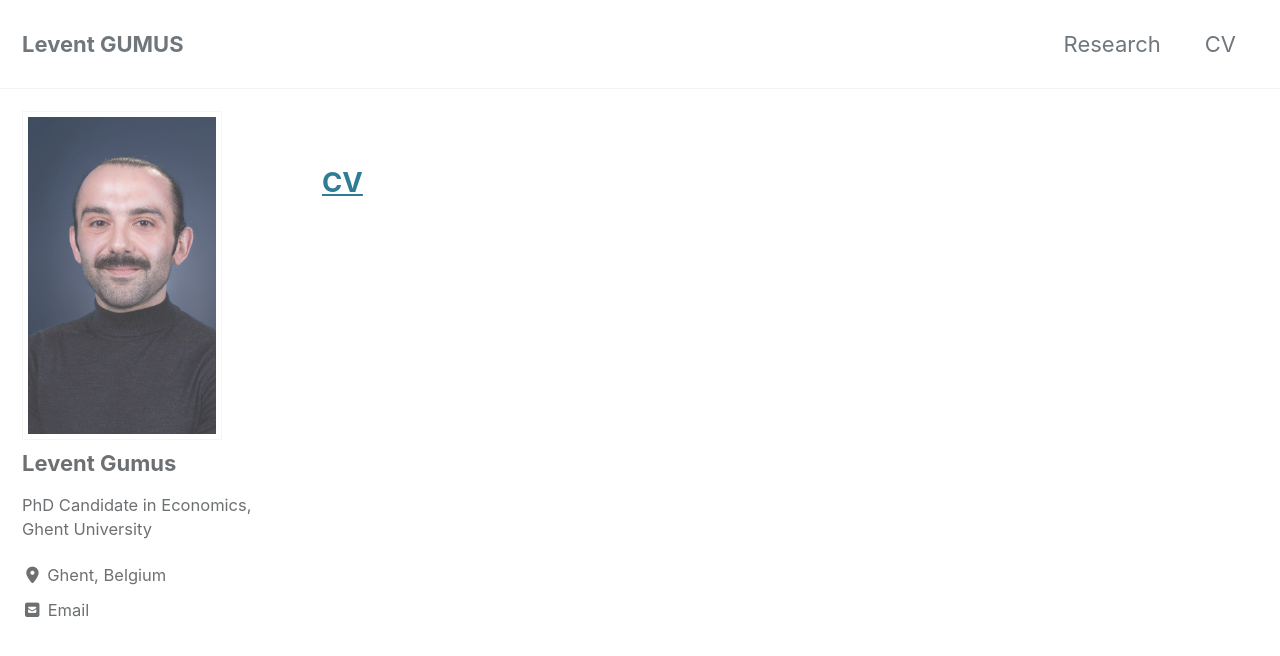
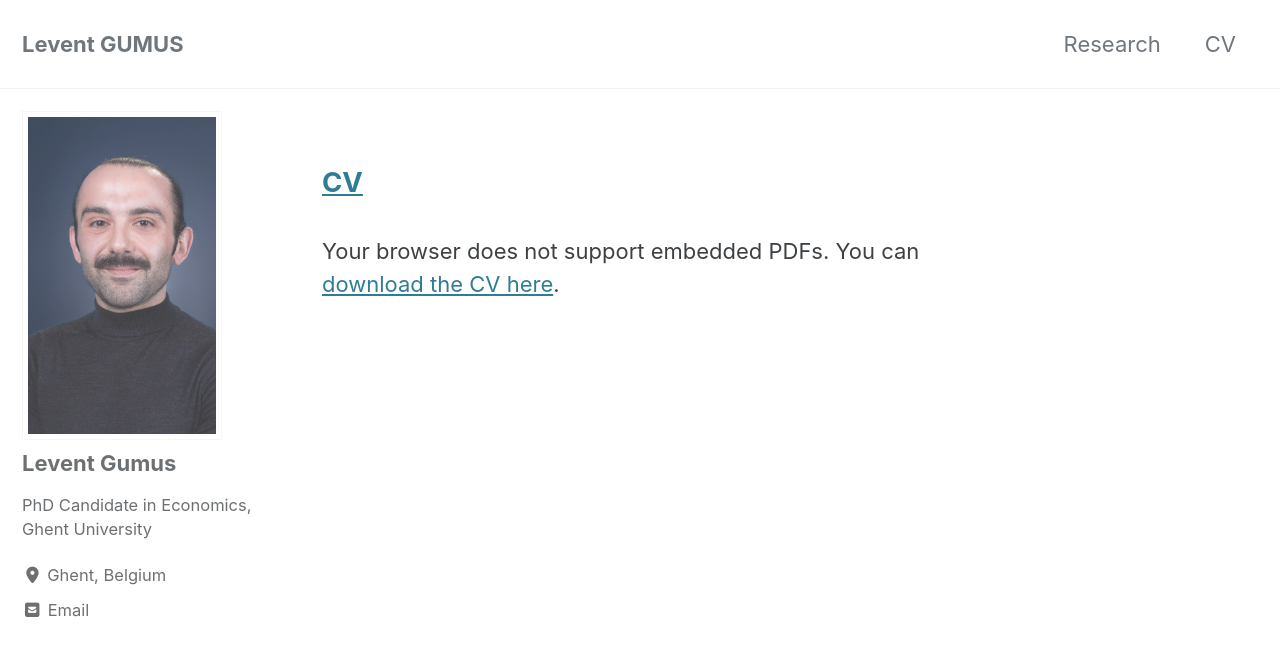
Before and after one commit to Levengumus/leventgumus.github.io, a Jekyll site: the page built from CV/cv.md, in a window 1280 px wide and 900 px high. Shown: the top 656 px of the window. Built offline with Jekyll 4.4.1, drawn with Linux system fonts in a browser that asks for light colours; cached includes are drawn as plain includes.

Commit message:
Update cv.md

```diff
--- a/CV/cv.md
+++ b/CV/cv.md
@@ -17,4 +17,6 @@ comments: true
 </script>
 
 ## [CV](https://www.dropbox.com/scl/fi/fitiaypgrq8bml76b6o4i/CV.pdf?rlkey=w79mbrf3jia8t8gkackf3ug38&st=g16x53yc&dl=0)
-<embed src="https://www.dropbox.com/scl/fi/fitiaypgrq8bml76b6o4i/CV.pdf?rlkey=w79mbrf3jia8t8gkackf3ug38&st=g16x53yc&dl=0" width="100%" height="600px" />
+<object data="https://www.dropbox.com/scl/fi/fitiaypgrq8bml76b6o4i/CV.pdf?raw=1" type="application/pdf" width="100%" height="600px">
+  <p>Your browser does not support embedded PDFs. You can <a href="https://www.dropbox.com/scl/fi/fitiaypgrq8bml76b6o4i/CV.pdf?raw=1">download the CV here</a>.</p>
+</object>
```
